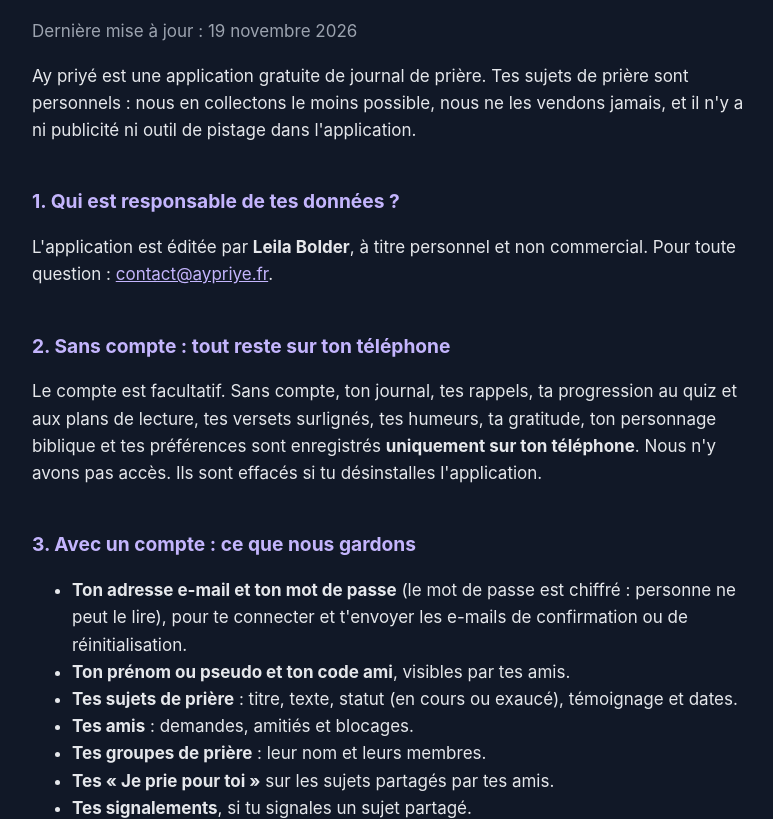
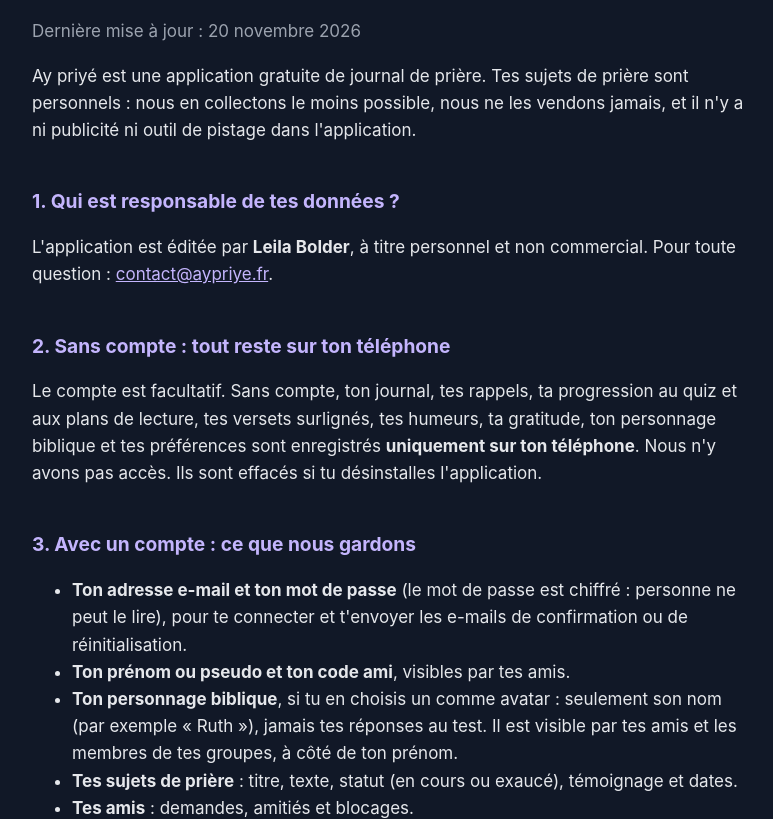
Before and after one commit to bolderleila-svg/aypriye-site, a plain HTML site: page confidentialite/index.html in a window 1280 px wide. Shown: the part 139-958 px from the top of the page, without its empty margins (248-1021 px from the left). Drawn offline with Linux system fonts and the light colour scheme.

Commit message:
Add files via upload

```diff
--- a/confidentialite/index.html
+++ b/confidentialite/index.html
@@ -15,7 +15,7 @@
   <main>
     <p class="back"><a href="../">← Ay priyé</a></p>
     <h1>Politique de confidentialité</h1>
-    <p class="muted">Dernière mise à jour : 19 novembre 2026</p>
+    <p class="muted">Dernière mise à jour : 20 novembre 2026</p>
 
     <p>Ay priyé est une application gratuite de journal de prière. Tes sujets de prière sont
       personnels : nous en collectons le moins possible, nous ne les vendons jamais, et il n'y a
@@ -37,6 +37,9 @@
         ne peut le lire), pour te connecter et t'envoyer les e-mails de confirmation ou de
         réinitialisation.</li>
       <li><strong>Ton prénom ou pseudo et ton code ami</strong>, visibles par tes amis.</li>
+      <li><strong>Ton personnage biblique</strong>, si tu en choisis un comme avatar : seulement son nom
+        (par exemple « Ruth »), jamais tes réponses au test. Il est visible par tes amis et les membres
+        de tes groupes, à côté de ton prénom.</li>
       <li><strong>Tes sujets de prière</strong> : titre, texte, statut (en cours ou exaucé), témoignage
         et dates.</li>
       <li><strong>Tes amis</strong> : demandes, amitiés et blocages.</li>
```
